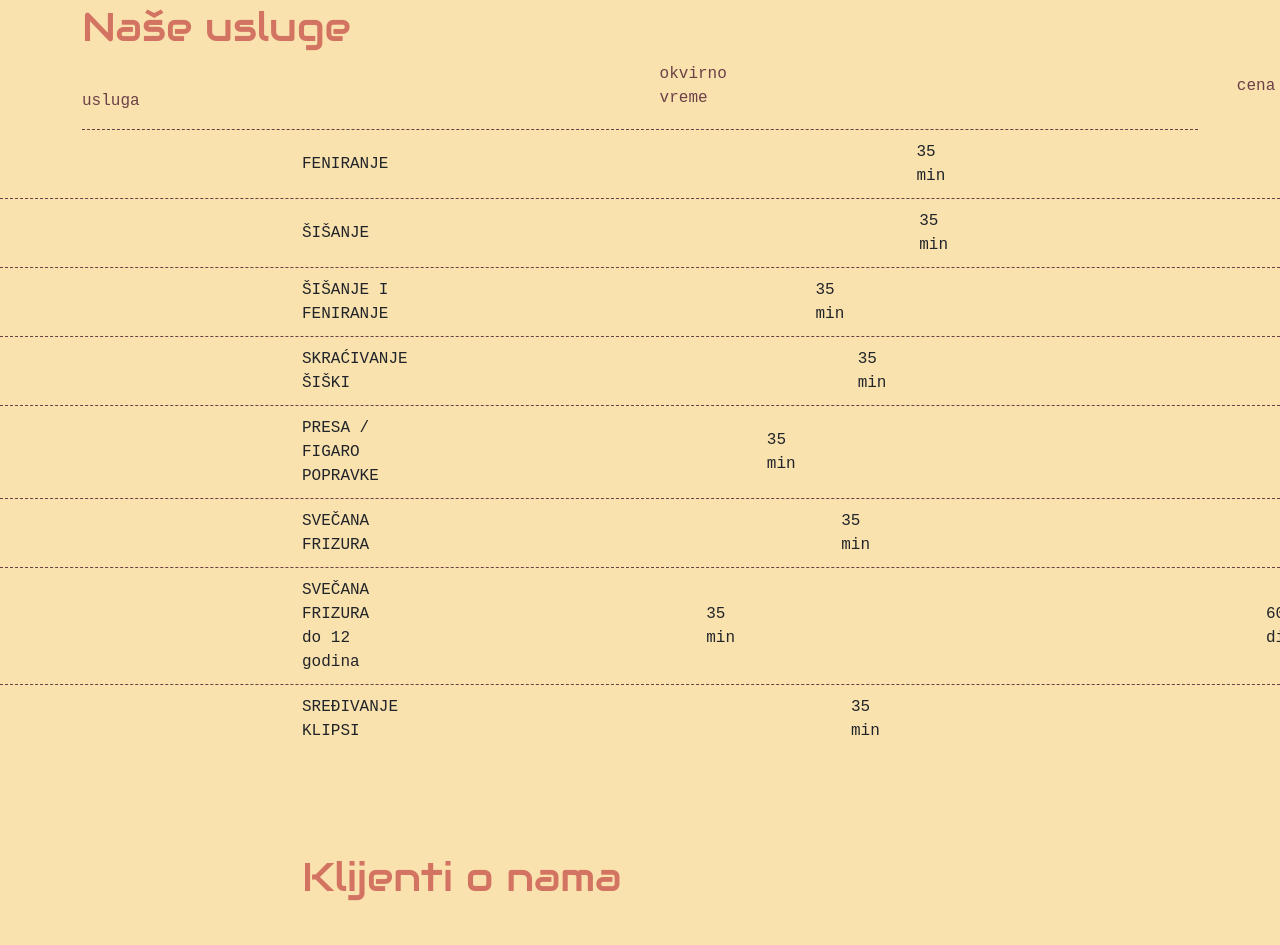
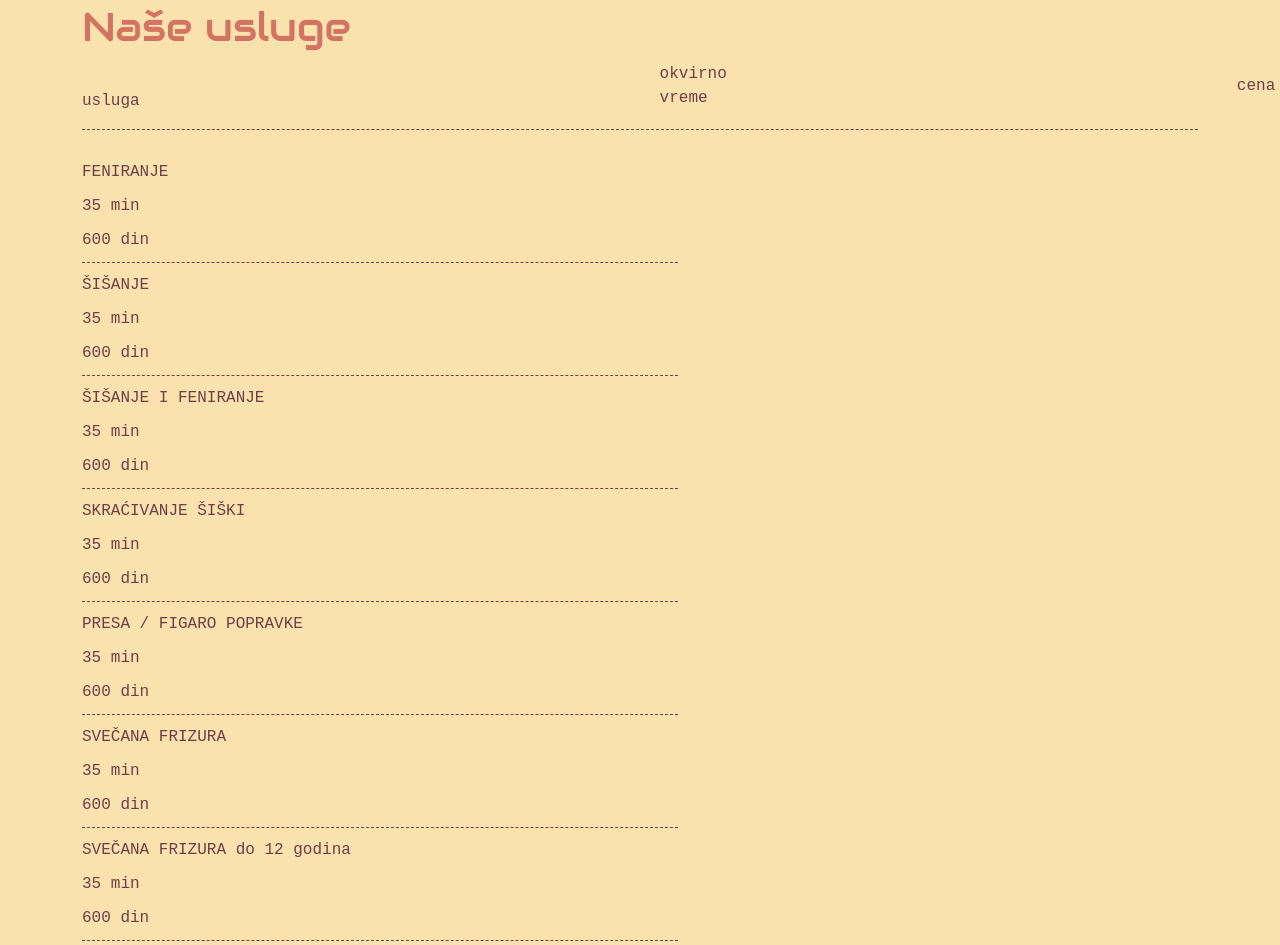
Before and after one commit to MatijaCobeljic/Folder, a website: page index.html in a window 1280 px wide. Shown: the part 1660-2605 px from the top of the page. Drawn offline with Linux system fonts and the light colour scheme; a web font is replaced by a local one.

Commit message:
Fixing Third Section

```diff
--- a/index.html
+++ b/index.html
@@ -121,6 +121,7 @@
     </div>
     <div class="container">
       <h1 class="our-services">Naše usluge</h1>
+      <div class="service">
         <div class="data-wrapper">
           <p class="services">usluga</p>
           <p class="estimated-time">okvirno vreme</p>
@@ -129,68 +130,69 @@
         <div style="border-bottom: 1px dashed #6B4046;">
         </div>
       </div>
-      <div class="data-wrapper">
-      <p class="styling">FENIRANJE</p>
+      <div class="services">
+        <div class="service-info">
+          <p class="haircut2">FENIRANJE</p>
           <p class="estimated-time2">35 min</p>
           <p class="price2">600 din</p>
         </div>
         <div style="border-bottom: 1px dashed #6B4046;">
         </div>
-    </div>
-    <div class="data-wrapper">
+        <div class="service-info">
           <p class="haircut3">ŠIŠANJE</p>
           <p class="estimated-time3">35 min</p>
           <p class="price3">600 din</p>
         </div>
         <div style="border-bottom: 1px dashed #6B4046;">
         </div>
-      </div>
-      <div class="data-wrapper">
+
+        <div class="service-info">
           <p class="haircut4">ŠIŠANJE I FENIRANJE</p>
           <p class="estimated-time4">35 min</p>
           <p class="price4">600 din</p>
         </div>
         <div style="border-bottom: 1px dashed #6B4046;">
         </div>
-        </div>
-        <div class="data-wrapper">
+
+        <div class="service-info">
           <p class="haircut5">SKRAĆIVANJE ŠIŠKI</p>
           <p class="estimated-time5">35 min</p>
           <p class="price5">600 din</p>
         </div>
         <div style="border-bottom: 1px dashed #6B4046;">
         </div>
-          </div>
-          <div class="data-wrapper">
+
+        <div class="service-info">
           <p class="haircut6">PRESA / FIGARO POPRAVKE</p>
           <p class="estimated-time6">35 min</p>
           <p class="price6">600 din</p>
         </div>
         <div style="border-bottom: 1px dashed #6B4046;">
         </div>
-            </div>
-            <div class="data-wrapper">
+
+        <div class="service-info">
           <p class="haircut7">SVEČANA FRIZURA</p>
           <p class="estimated-time7">35 min</p>
           <p class="price7">600 din</p>
         </div>
         <div style="border-bottom: 1px dashed #6B4046;">
         </div>
-              </div>
-              <div class="data-wrapper">
+
+        <div class="service-info">
           <p class="haircut8">SVEČANA FRIZURA do 12 godina</p>
           <p class="estimated-time8">35 min</p>
           <p class="price8">600 din</p>
         </div>
         <div style="border-bottom: 1px dashed #6B4046;">
         </div>
-                </div>
-                <div class="data-wrapper">
+
+        <div class="service-info">
           <p class="haircut9">SREĐIVANJE KLIPSI</p>
           <p class="estimated-time9">35 min</p>
           <p class="price9">600 din</p>
         </div>
       </div>
-<h1 class="clients-about-us">Klijenti o nama</h1>
+    </div>
+<!--<h1 class="clients-about-us">Klijenti o nama</h1> -->
   </body>
 </html>
--- a/main.scss
+++ b/main.scss
@@ -79,6 +79,7 @@ body {
 .data-wrapper {
     display: flex;
     align-items: center;
+    justify-content: space-between
 }
 .phone-img {
     margin-left: 5px;
@@ -184,17 +185,14 @@ body {
     color: #6B4046;
     font-family: 'Azeret Mono', monospace;
 }
-.styling {
+.haircut2 {
     margin-top:10px;
     margin-bottom:10px;
-    margin-right: 528px;
-    margin-left: 302px;
     font-family: 'Azeret Mono', monospace;
 }
 .estimated-time2 {
     margin-top:10px;
     margin-bottom:10px;
-    margin-right: 530px;
     font-family: 'Azeret Mono', monospace;
 }
 .price2 {
@@ -205,14 +203,12 @@ body {
 .haircut3 {
     margin-top:10px;
     margin-bottom:10px;
-    margin-right: 550px;
-    margin-left: 302px;
+
     font-family: 'Azeret Mono', monospace;
 }
 .estimated-time3 {
     margin-top:10px;
     margin-bottom:10px;
-    margin-right: 531px;
     font-family: 'Azeret Mono', monospace;
 }
 .price3 {
@@ -223,14 +219,11 @@ body {
 .haircut4 {
     margin-top:10px;
     margin-bottom:10px;
-    margin-right: 427px;
-    margin-left: 302px;
     font-family: 'Azeret Mono', monospace;
 }
 .estimated-time4 {
     margin-top:10px;
     margin-bottom:10px;
-    margin-right: 531px;
     font-family: 'Azeret Mono', monospace;
 }
 .price4 {
@@ -241,14 +234,11 @@ body {
 .haircut5 {
     margin-top:10px;
     margin-bottom:10px;
-    margin-right: 450px;
-    margin-left: 302px;
     font-family: 'Azeret Mono', monospace;
 }
 .estimated-time5 {
     margin-top:10px;
     margin-bottom:10px;
-    margin-right: 531px;
     font-family: 'Azeret Mono', monospace;
 }
 .price5 {
@@ -259,14 +249,11 @@ body {
 .haircut6 {
     margin-top:10px;
     margin-bottom:10px;
-    margin-right: 388px;
-    margin-left: 302px;
     font-family: 'Azeret Mono', monospace;
 }
 .estimated-time6 {
     margin-top:10px;
     margin-bottom:10px;
-    margin-right: 531px;
     font-family: 'Azeret Mono', monospace;
 }
 .price6 {
@@ -277,14 +264,11 @@ body {
 .haircut7 {
     margin-top:10px;
     margin-bottom:10px;
-    margin-right: 472px;
-    margin-left: 302px;
     font-family: 'Azeret Mono', monospace;
 }
 .estimated-time7 {
     margin-top:10px;
     margin-bottom:10px;
-    margin-right: 531px;
     font-family: 'Azeret Mono', monospace;
 }
 .price7 {
@@ -295,14 +279,11 @@ body {
 .haircut8 {
     margin-top:10px;
     margin-bottom:10px;
-    margin-right: 337px;
-    margin-left: 302px;
     font-family: 'Azeret Mono', monospace;
 }
 .estimated-time8 {
     margin-top:10px;
     margin-bottom:10px;
-    margin-right: 531px;
     font-family: 'Azeret Mono', monospace;
 }
 .price8 {
@@ -313,14 +294,11 @@ body {
 .haircut9 {
     margin-top:10px;
     margin-bottom:10px;
-    margin-right: 453px;
-    margin-left: 302px;
     font-family: 'Azeret Mono', monospace;
 }
 .estimated-time9 {
     margin-top:10px;
     margin-bottom:10px;
-    margin-right: 531px;
     font-family: 'Azeret Mono', monospace;
 }
 .price9 {
```
Also changed, not shown: main.css, 1 other file. Lines whose indentation alone changed are shown as unchanged.
